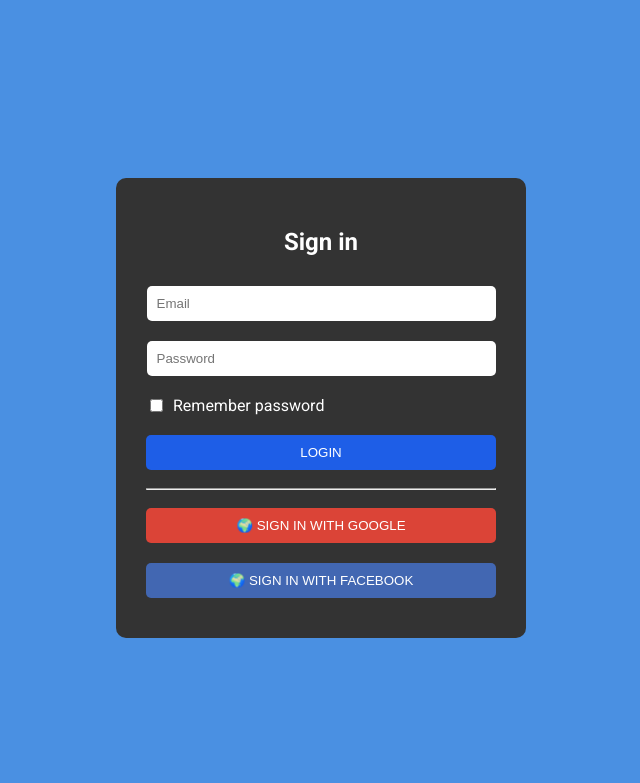
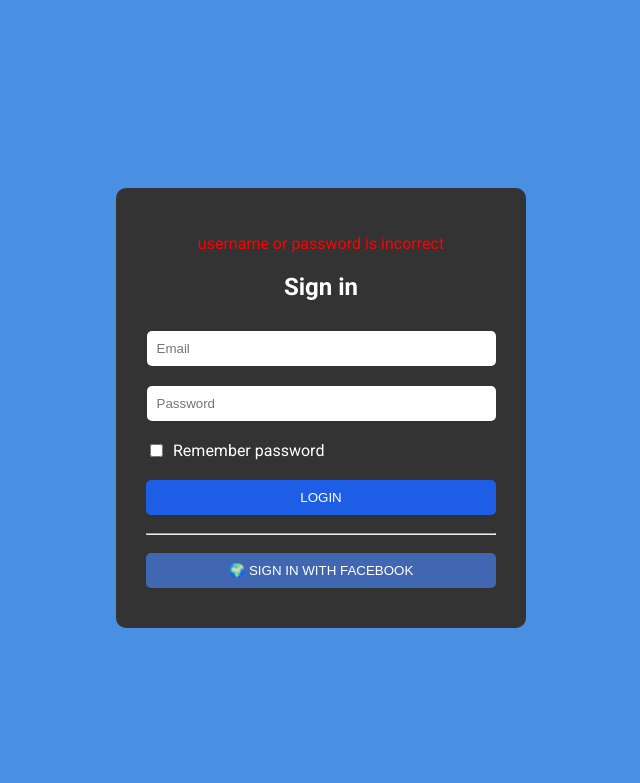
Before and after one commit to Ratanvee/printerapp, a Django app: page /login/ in a window 1280 px wide. Shown: the top 783 px of the page, without its empty margins (319-959 px from the left). Run offline with Django 4.2, Linux system fonts and the light colour scheme.

Commit message:
Update login.html

```diff
--- a/templates/users/login.html
+++ b/templates/users/login.html
@@ -84,6 +84,7 @@
 
 <body>
     <div class="login-container">
+        <p style="color: red;">{{ error }}</p>
         <h2>Sign in</h2>
         <form method="post">
             {% csrf_token %}
@@ -96,7 +97,6 @@
             <button type="submit" class="login-btn">LOGIN</button>
         </form>
         <hr>
-        <button class="google-btn">&#x1F30D; SIGN IN WITH GOOGLE</button>
         <button class="facebook-btn">&#x1F30D; SIGN IN WITH FACEBOOK</button>
     </div>
 </body>
```
